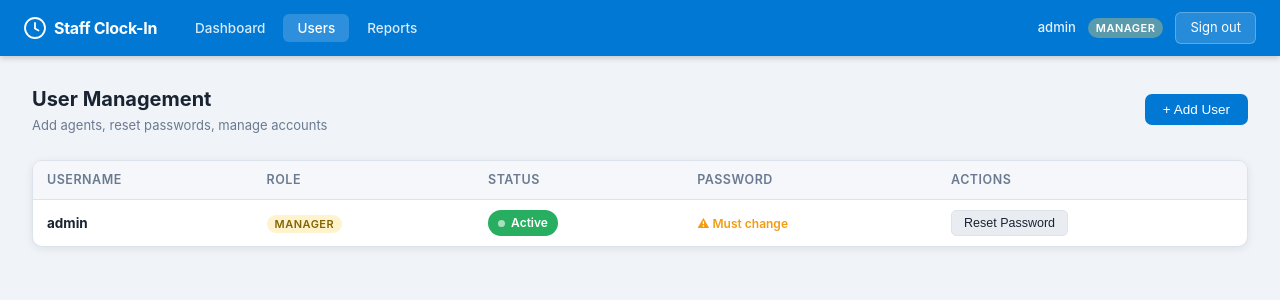
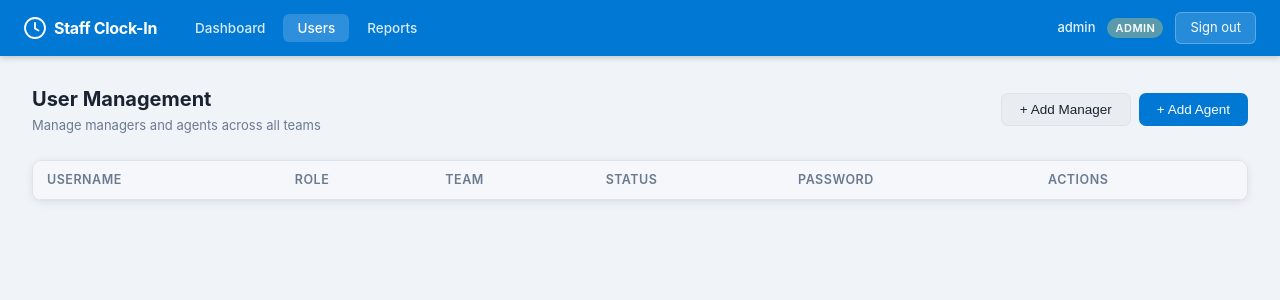
Before and after one commit to ashsmyth21/clock-in-app, a Flask app: page /manager/users in a window 1280 px wide. Shown: the top 300 px of the page. Run offline with Flask 3, Linux system fonts and the light colour scheme; a user stored in the database is signed in; data comes from the database, SQL or seed files in the repository; lists and menus that the app fills with data are empty.

Commit message:
3-tier roles (admin/manager/agent) with team assignment

```diff
--- a/app.py
+++ b/app.py
@@ -40,6 +40,7 @@ login_manager.login_message = 'Please log in to continue.'
 login_manager.login_message_category = 'info'
 
 STATUSES = ['Available', 'Lunch', 'Comfort Break', 'Training', 'Meeting']
+TEAMS = ['Support', 'Onboarding', 'Risk', 'Credit Control', '2nd Line']
 
 STATUS_COLOURS = {
     'Available':     '#27ae60',
@@ -60,6 +61,7 @@ class User(UserMixin):
         self.role = row['role']
         self._is_active = bool(row['is_active'])
         self.force_password_change = bool(row['force_password_change'])
+        self.team = row['team'] if row['team'] else None
 
     # UserMixin.is_active is a @property — must override it, not assign to it
     @property
@@ -81,8 +83,18 @@ def load_user(user_id):
 def manager_required(f):
     @wraps(f)
     def decorated(*args, **kwargs):
-        if not current_user.is_authenticated or current_user.role != 'manager':
+        if not current_user.is_authenticated or current_user.role not in ('manager', 'admin'):
             flash('Manager access required.', 'danger')
+            return redirect(url_for('index'))
+        return f(*args, **kwargs)
+    return decorated
+
+
+def admin_required(f):
+    @wraps(f)
+    def decorated(*args, **kwargs):
+        if not current_user.is_authenticated or current_user.role != 'admin':
+            flash('Admin access required.', 'danger')
             return redirect(url_for('index'))
         return f(*args, **kwargs)
     return decorated
@@ -94,6 +106,8 @@ def manager_required(f):
 def fmt_mins(mins):
     if mins is None:
         return '–'
+    if mins == 0:
+        return '< 1m'
     h, m = divmod(int(mins), 60)
     return f'{h}h {m:02d}m' if h else f'{m}m'
 
@@ -122,7 +136,7 @@ def fmt_date(s):
 
 @app.context_processor
 def inject_globals():
-    return {'status_colours': STATUS_COLOURS, 'statuses': STATUSES}
+    return {'status_colours': STATUS_COLOURS, 'statuses': STATUSES, 'teams': TEAMS}
 
 
 # ─── Internal helpers ─────────────────────────────────────────────────────────
@@ -184,7 +198,7 @@ def index():
         return redirect(url_for('login'))
     if current_user.force_password_change:
         return redirect(url_for('change_password'))
-    return redirect(url_for('manager_dashboard' if current_user.role == 'manager' else 'agent_dashboard'))
+    return redirect(url_for('manager_dashboard' if current_user.role in ('manager', 'admin') else 'agent_dashboard'))
 
 
 @app.route('/login', methods=['GET', 'POST'])
@@ -358,9 +372,14 @@ def manager_dashboard():
     if current_user.force_password_change:
         return redirect(url_for('change_password'))
     db = get_db()
-    agents = db.execute(
-        'SELECT id, username, role FROM users WHERE is_active = 1 AND role = "agent" ORDER BY username'
-    ).fetchall()
+    if current_user.role == 'admin':
+        agents = db.execute(
+            "SELECT id, username, role, team FROM users WHERE is_active = 1 AND role != 'admin' ORDER BY username"
+        ).fetchall()
+    else:
+        agents = db.execute(
+            "SELECT id, username, role, team FROM users WHERE is_active = 1 AND role = 'agent' ORDER BY username"
+        ).fetchall()
 
     live = []
     for agent in agents:
@@ -375,6 +394,7 @@ def manager_dashboard():
             live.append({
                 'username': agent['username'],
                 'role': agent['role'],
+                'team': agent['team'],
                 'status': status,
                 'mins_in_status': mins_status,
                 'mins_on_shift': mins_shift,
@@ -385,6 +405,7 @@ def manager_dashboard():
             live.append({
                 'username': agent['username'],
                 'role': agent['role'],
+                'team': agent['team'],
                 'status': 'Clocked Out',
                 'mins_in_status': 0,
                 'mins_on_shift': 0,
@@ -403,9 +424,14 @@ def manager_dashboard():
 @manager_required
 def api_live_status():
     db = get_db()
-    agents = db.execute(
-        'SELECT id, username, role FROM users WHERE is_active = 1 AND role = "agent" ORDER BY username'
-    ).fetchall()
+    if current_user.role == 'admin':
+        agents = db.execute(
+            "SELECT id, username, role, team FROM users WHERE is_active = 1 AND role != 'admin' ORDER BY username"
+        ).fetchall()
+    else:
+        agents = db.execute(
+            "SELECT id, username, role, team FROM users WHERE is_active = 1 AND role = 'agent' ORDER BY username"
+        ).fetchall()
     result = []
     for agent in agents:
         sess = _open_session(db, agent['id'])
@@ -417,14 +443,14 @@ def api_live_status():
             mins_status = max(0, int((now - datetime.fromisoformat(status_ts)).total_seconds() / 60))
             mins_shift = max(0, int((now - datetime.fromisoformat(sess['clock_in'])).total_seconds() / 60))
             result.append({
-                'username': agent['username'], 'role': agent['role'],
+                'username': agent['username'], 'role': agent['role'], 'team': agent['team'],
                 'status': status, 'mins_in_status': mins_status,
                 'mins_on_shift': mins_shift, 'clocked_in': True,
                 'clock_in': sess['clock_in'],
             })
         else:
             result.append({
-                'username': agent['username'], 'role': agent['role'],
+                'username': agent['username'], 'role': agent['role'], 'team': agent['team'],
                 'status': 'Clocked Out', 'mins_in_status': 0,
                 'mins_on_shift': 0, 'clocked_in': False, 'clock_in': None,
             })
@@ -438,9 +464,14 @@ def api_live_status():
 @manager_required
 def user_management():
     db = get_db()
-    users = db.execute(
-        'SELECT id, username, role, is_active, force_password_change FROM users ORDER BY username'
-    ).fetchall()
+    if current_user.role == 'admin':
+        users = db.execute(
+            "SELECT id, username, role, team, is_active, force_password_change FROM users WHERE role != 'admin' ORDER BY role, username"
+        ).fetchall()
+    else:
+        users = db.execute(
+            "SELECT id, username, role, team, is_active, force_password_change FROM users WHERE role = 'agent' ORDER BY username"
+        ).fetchall()
     return render_template('user_management.html', users=users)
 
 
@@ -451,10 +482,23 @@ def add_user():
     username = request.form.get('username', '').strip()
     password = request.form.get('password', '')
     role = request.form.get('role', 'agent')
-    if role not in ('agent', 'manager'):
+    team = request.form.get('team', '').strip()
+
+    if current_user.role == 'manager':
         role = 'agent'
-    if not username or not password:
-        flash('Username and password are required.', 'danger')
+        team = current_user.team
+    elif current_user.role == 'admin':
+        if role not in ('manager', 'agent'):
+            role = 'agent'
+        if team not in TEAMS:
+            flash('Please select a valid team.', 'danger')
+            return redirect(url_for('user_management'))
+
+    if not username:
+        flash('Username is required.', 'danger')
+        return redirect(url_for('user_management'))
+    if not password:
+        flash('Password is required.', 'danger')
         return redirect(url_for('user_management'))
     if len(password) < 8:
         flash('Password must be at least 8 characters.', 'danger')
@@ -465,9 +509,9 @@ def add_user():
         return redirect(url_for('user_management'))
     hashed = bcrypt.hashpw(password.encode(), bcrypt.gensalt()).decode()
     db.execute(
-        'INSERT INTO users (username, password_hash, role, is_active, force_password_change)'
-        ' VALUES (?, ?, ?, 1, 1)',
-        (username, hashed, role)
+        'INSERT INTO users (username, password_hash, role, team, is_active, force_password_change)'
+        ' VALUES (?, ?, ?, ?, 1, 1)',
+        (username, hashed, role, team)
     )
     db.commit()
     flash(f'User "{username}" created. They will be prompted to set a password on first login.', 'success')
@@ -478,6 +522,11 @@ def add_user():
 @login_required
 @manager_required
 def reset_password(uid):
+    if current_user.role == 'manager':
+        target = get_db().execute("SELECT role FROM users WHERE id = ?", (uid,)).fetchone()
+        if not target or target['role'] != 'agent':
+            flash('Managers can only reset passwords for agents.', 'danger')
+            return redirect(url_for('user_management'))
     new_pw = request.form.get('new_password', '')
     if len(new_pw) < 8:
         flash('Password must be at least 8 characters.', 'danger')
@@ -500,6 +549,11 @@ def toggle_active(uid):
         flash('You cannot deactivate your own account.', 'danger')
         return redirect(url_for('user_management'))
     db = get_db()
+    if current_user.role == 'manager':
+        target = db.execute("SELECT role FROM users WHERE id = ?", (uid,)).fetchone()
+        if not target or target['role'] != 'agent':
+            flash('Managers can only deactivate agents.', 'danger')
+            return redirect(url_for('user_management'))
     row = db.execute('SELECT is_active FROM users WHERE id = ?', (uid,)).fetchone()
     if row:
         new_state = 0 if row['is_active'] else 1
@@ -507,6 +561,28 @@ def toggle_active(uid):
         db.commit()
         action = 'reactivated' if new_state else 'deactivated'
         flash(f'User {action}.', 'success')
+    return redirect(url_for('user_management'))
+
+
+@app.route('/manager/users/<int:uid>/reassign-team', methods=['POST'])
+@login_required
+@manager_required
+def reassign_team(uid):
+    new_team = request.form.get('team')
+    if new_team not in TEAMS:
+        flash('Invalid team.', 'danger')
+        return redirect(url_for('user_management'))
+    db = get_db()
+    row = db.execute('SELECT role, username FROM users WHERE id = ?', (uid,)).fetchone()
+    if not row:
+        flash('User not found.', 'danger')
+        return redirect(url_for('user_management'))
+    if current_user.role == 'manager' and row['role'] != 'agent':
+        flash('Managers can only reassign agents.', 'danger')
+        return redirect(url_for('user_management'))
+    db.execute('UPDATE users SET team = ? WHERE id = ?', (new_team, uid))
+    db.commit()
+    flash(f'Team updated for {row["username"]}.', 'success')
     return redirect(url_for('user_management'))
 
 
--- a/static/style.css
+++ b/static/style.css
@@ -401,6 +401,12 @@ tbody tr:hover { background: #f8fafc; }
   margin-bottom: 6px;
 }
 
+.agent-team {
+  font-size: 11px;
+  color: var(--text-muted);
+  margin-bottom: 4px;
+}
+
 .agent-role-chip {
   display: inline-block;
   font-size: 11px;
--- a/templates/agent_dashboard.html
+++ b/templates/agent_dashboard.html
@@ -5,7 +5,7 @@
 <div class="page-header">
   <div>
     <div class="page-title">My Dashboard</div>
-    <div class="page-sub">Welcome back, {{ current_user.username }}</div>
+    <div class="page-sub">{{ current_user.team or 'No Team' }} &rsaquo; {{ current_user.username }}</div>
   </div>
   <div id="live-clock" style="font-size:22px; font-weight:700; color:var(--blue); font-variant-numeric:tabular-nums;"></div>
 </div>
@@ -118,7 +118,7 @@
               <td>
                 <div class="breakdown-list">
                   {% for s, mins in h.breakdown.items() %}
-                    {% if mins > 0 %}
+                    {% if mins >= 0 %}
                       <span class="bd-chip" style="background:{{ status_colours.get(s, '#95a5a6') }};"
                             title="{{ s }}">
                         {{ s[:3] }} {{ mins|fmt_mins }}
--- a/templates/base.html
+++ b/templates/base.html
@@ -19,7 +19,7 @@
 
   {% if current_user.is_authenticated %}
   <ul class="navbar-nav">
-    {% if current_user.role == 'manager' %}
+    {% if current_user.role in ('manager', 'admin') %}
       <li><a href="{{ url_for('manager_dashboard') }}" class="{% if request.endpoint == 'manager_dashboard' %}active{% endif %}">Dashboard</a></li>
       <li><a href="{{ url_for('user_management') }}" class="{% if request.endpoint == 'user_management' %}active{% endif %}">Users</a></li>
       <li><a href="{{ url_for('reports') }}" class="{% if request.endpoint == 'reports' %}active{% endif %}">Reports</a></li>
@@ -30,7 +30,7 @@
 
   <div class="navbar-right">
     <span class="navbar-user">{{ current_user.username }}</span>
-    <span class="badge-role {% if current_user.role == 'manager' %}manager{% endif %}">{{ current_user.role }}</span>
+    <span class="badge-role {% if current_user.role in ('manager', 'admin') %}manager{% endif %}">{{ current_user.role }}</span>
     <a href="{{ url_for('logout') }}" class="btn-nav">Sign out</a>
   </div>
   {% endif %}
--- a/templates/manager_dashboard.html
+++ b/templates/manager_dashboard.html
@@ -72,6 +72,7 @@
       <div class="agent-card-top" style="background:{{ colour }};"></div>
       <div class="agent-card-body">
         <div class="agent-name">{{ agent.username }}</div>
+        <div class="agent-team">{{ agent.team or '—' }}</div>
         <div class="agent-role-chip">{{ agent.role }}</div>
         <div class="agent-status-row">
           <span class="status-badge status-{{ css_status }}">{{ agent.status }}</span>
@@ -158,6 +159,7 @@
         <div class="agent-card-top" style="background:${colour};"></div>
         <div class="agent-card-body">
           <div class="agent-name">${agent.username}</div>
+          <div class="agent-team">${agent.team || '—'}</div>
           <div class="agent-role-chip">${agent.role}</div>
           <div class="agent-status-row">
             <span class="status-badge status-${cssStatus}">${agent.status}</span>
--- a/templates/user_management.html
+++ b/templates/user_management.html
@@ -5,11 +5,28 @@
 <div class="page-header">
   <div>
     <div class="page-title">User Management</div>
-    <div class="page-sub">Add agents, reset passwords, manage accounts</div>
+    <div class="page-sub">
+      {% if current_user.role == 'admin' %}
+        Manage managers and agents across all teams
+      {% else %}
+        Manage agents
+      {% endif %}
     </div>
-  <button class="btn btn-primary" onclick="document.getElementById('add-user-modal').classList.add('open')">
-    + Add User
+  </div>
+  <div style="display:flex;gap:8px;">
+    {% if current_user.role == 'admin' %}
+      <button class="btn btn-secondary" onclick="document.getElementById('add-manager-modal').classList.add('open')">
+        + Add Manager
       </button>
+      <button class="btn btn-primary" onclick="document.getElementById('add-agent-modal').classList.add('open')">
+        + Add Agent
+      </button>
+    {% else %}
+      <button class="btn btn-primary" onclick="document.getElementById('add-agent-modal').classList.add('open')">
+        + Add Agent
+      </button>
+    {% endif %}
+  </div>
 </div>
 
 <div class="card">
@@ -18,7 +35,8 @@
       <thead>
         <tr>
           <th>Username</th>
-          <th>Role</th>
+          {% if current_user.role == 'admin' %}<th>Role</th>{% endif %}
+          <th>Team</th>
           <th>Status</th>
           <th>Password</th>
           <th>Actions</th>
@@ -28,12 +46,21 @@
         {% for user in users %}
         <tr style="{% if not user.is_active %}opacity:0.55;{% endif %}">
           <td><strong>{{ user.username }}</strong></td>
+          {% if current_user.role == 'admin' %}
           <td>
             <span class="badge-role {% if user.role == 'manager' %}manager{% endif %}"
                   style="background:{% if user.role == 'manager' %}#fef3cd{% else %}var(--blue-light){% endif %};
                          color:{% if user.role == 'manager' %}#856404{% else %}var(--blue-dark){% endif %};">
               {{ user.role }}
             </span>
+          </td>
+          {% endif %}
+          <td>
+            {% if user.team %}
+              <span style="font-size:12.5px;">{{ user.team }}</span>
+            {% else %}
+              <span style="font-size:12px;color:var(--text-muted);">—</span>
+            {% endif %}
           </td>
           <td>
             {% if user.is_active %}
@@ -44,24 +71,51 @@
           </td>
           <td>
             {% if user.force_password_change %}
-              <span style="font-size:12px;color:var(--s-lunch);font-weight:600;">⚠ Must change</span>
+              <span style="font-size:12px;color:var(--s-lunch);font-weight:600;">Must change</span>
             {% else %}
               <span style="font-size:12px;color:var(--text-muted);">Set</span>
             {% endif %}
           </td>
           <td>
-            <div style="display:flex;gap:6px;flex-wrap:wrap;">
+            <div style="display:flex;gap:6px;flex-wrap:wrap;align-items:center;">
+              {% if current_user.role == 'admin' or user.team == current_user.team %}
+                {# Admin can reset anyone; manager can reset agents in their own team #}
                 <button class="btn btn-sm btn-secondary"
                         onclick="openResetModal({{ user.id }}, '{{ user.username }}')">
                   Reset Password
                 </button>
+              {% endif %}
+
+              {# Reassign team — admin always; manager only for agents not in their team (move to my team) #}
+              {% if current_user.role == 'admin' %}
+                <form method="POST" action="{{ url_for('reassign_team', uid=user.id) }}"
+                      style="display:flex;gap:4px;align-items:center;">
+                  <select name="team" style="width:auto;padding:4px 8px;font-size:12px;">
+                    {% for t in teams %}
+                      <option value="{{ t }}" {% if t == user.team %}selected{% endif %}>{{ t }}</option>
+                    {% endfor %}
+                  </select>
+                  <button type="submit" class="btn btn-sm btn-secondary">Move</button>
+                </form>
+              {% elif user.team != current_user.team %}
+                <form method="POST" action="{{ url_for('reassign_team', uid=user.id) }}">
+                  <input type="hidden" name="team" value="{{ current_user.team }}">
+                  <button type="submit" class="btn btn-sm btn-secondary"
+                          onclick="return confirm('Move {{ user.username }} to your team ({{ current_user.team }})?')">
+                    Move to My Team
+                  </button>
+                </form>
+              {% endif %}
+
               {% if user.id != current_user.id %}
+                {% if current_user.role == 'admin' or user.team == current_user.team %}
                   <form method="POST" action="{{ url_for('toggle_active', uid=user.id) }}"
                         onsubmit="return confirm('{{ 'Deactivate' if user.is_active else 'Reactivate' }} {{ user.username }}?')">
                     <button type="submit" class="btn btn-sm {% if user.is_active %}btn-danger{% else %}btn-success{% endif %}">
                       {{ 'Deactivate' if user.is_active else 'Reactivate' }}
                     </button>
                   </form>
+                {% endif %}
               {% endif %}
             </div>
           </td>
@@ -72,42 +126,94 @@
   </div>
 </div>
 
-<!-- Add User Modal -->
-<div class="modal-overlay" id="add-user-modal">
+{# ── Add Agent Modal ── #}
+<div class="modal-overlay" id="add-agent-modal">
   <div class="modal-box">
-    <div class="modal-title">Add New User</div>
+    <div class="modal-title">Add New Agent</div>
     <form method="POST" action="{{ url_for('add_user') }}">
+      <input type="hidden" name="role" value="agent">
       <div class="form-group">
-        <label for="new-username">Username</label>
-        <input type="text" id="new-username" name="username" required placeholder="e.g. jane.smith">
+        <label for="agent-username">Username</label>
+        <input type="text" id="agent-username" name="username" required placeholder="e.g. jane.smith">
       </div>
       <div class="form-group">
-        <label for="new-password">Temporary Password</label>
-        <input type="password" id="new-password" name="password" required
+        <label for="agent-password">Temporary Password</label>
+        <input type="password" id="agent-password" name="password" required
+               placeholder="At least 8 characters" minlength="8">
+        <div style="font-size:12px;color:var(--text-muted);margin-top:4px;">
+          The user will be required to set a new password on first login.
+        </div>
+      </div>
+      {% if current_user.role == 'admin' %}
+      <div class="form-group">
+        <label for="agent-team">Team</label>
+        <select id="agent-team" name="team" required>
+          <option value="">— Select team —</option>
+          {% for t in teams %}
+            <option value="{{ t }}">{{ t }}</option>
+          {% endfor %}
+        </select>
+      </div>
+      {% else %}
+      <div class="form-group">
+        <label>Team</label>
+        <div style="padding:8px 12px;background:#f5f7fa;border-radius:7px;font-size:13.5px;border:1.5px solid var(--border);">
+          {{ current_user.team or 'No Team' }}
+        </div>
+      </div>
+      {% endif %}
+      <div class="modal-footer">
+        <button type="button" class="btn btn-secondary"
+                onclick="document.getElementById('add-agent-modal').classList.remove('open')">
+          Cancel
+        </button>
+        <button type="submit" class="btn btn-primary">Create Agent</button>
+      </div>
+    </form>
+  </div>
+</div>
+
+{# ── Add Manager Modal (admin only) ── #}
+{% if current_user.role == 'admin' %}
+<div class="modal-overlay" id="add-manager-modal">
+  <div class="modal-box">
+    <div class="modal-title">Add New Manager</div>
+    <form method="POST" action="{{ url_for('add_user') }}">
+      <input type="hidden" name="role" value="manager">
+      <div class="form-group">
+        <label for="mgr-username">Username</label>
+        <input type="text" id="mgr-username" name="username" required placeholder="e.g. john.smith">
+      </div>
+      <div class="form-group">
+        <label for="mgr-password">Temporary Password</label>
+        <input type="password" id="mgr-password" name="password" required
                placeholder="At least 8 characters" minlength="8">
         <div style="font-size:12px;color:var(--text-muted);margin-top:4px;">
           The user will be required to set a new password on first login.
         </div>
       </div>
       <div class="form-group">
-        <label for="new-role">Role</label>
-        <select id="new-role" name="role">
-          <option value="agent">Agent</option>
-          <option value="manager">Manager</option>
+        <label for="mgr-team">Team</label>
+        <select id="mgr-team" name="team" required>
+          <option value="">— Select team —</option>
+          {% for t in teams %}
+            <option value="{{ t }}">{{ t }}</option>
+          {% endfor %}
         </select>
       </div>
       <div class="modal-footer">
         <button type="button" class="btn btn-secondary"
-                onclick="document.getElementById('add-user-modal').classList.remove('open')">
+                onclick="document.getElementById('add-manager-modal').classList.remove('open')">
           Cancel
         </button>
-        <button type="submit" class="btn btn-primary">Create User</button>
+        <button type="submit" class="btn btn-primary">Create Manager</button>
       </div>
     </form>
   </div>
 </div>
+{% endif %}
 
-<!-- Reset Password Modal -->
+{# ── Reset Password Modal ── #}
 <div class="modal-overlay" id="reset-pw-modal">
   <div class="modal-box">
     <div class="modal-title">Reset Password for <span id="reset-username-label"></span></div>
```
Also changed, not shown: database.py (+6 -1 lines). Lines whose indentation alone changed are shown as unchanged.
